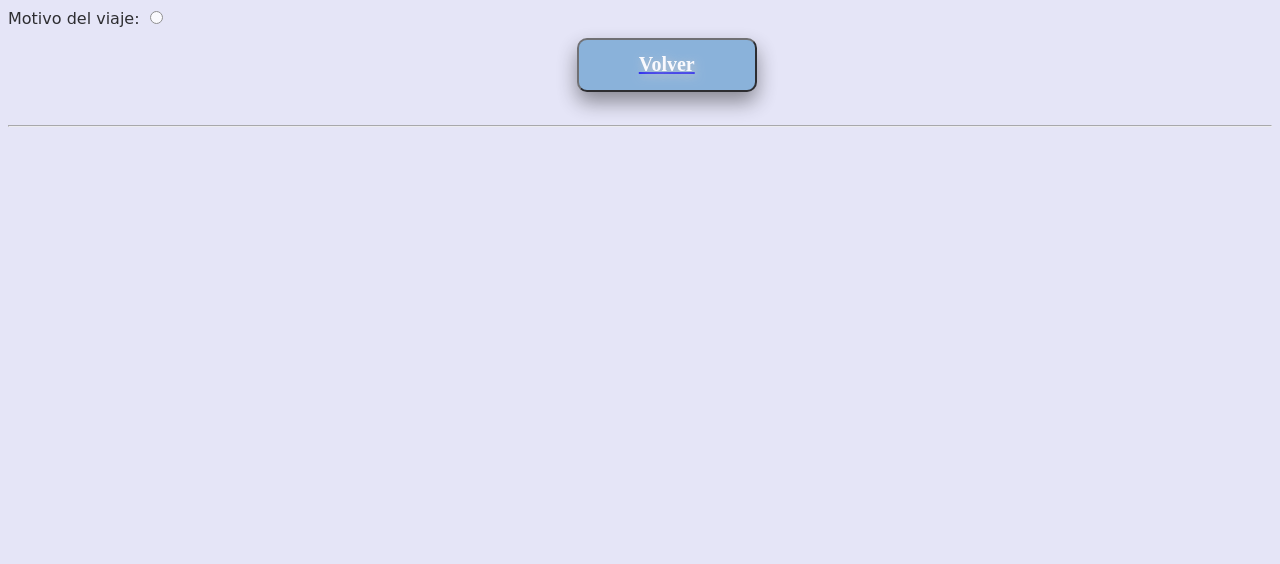
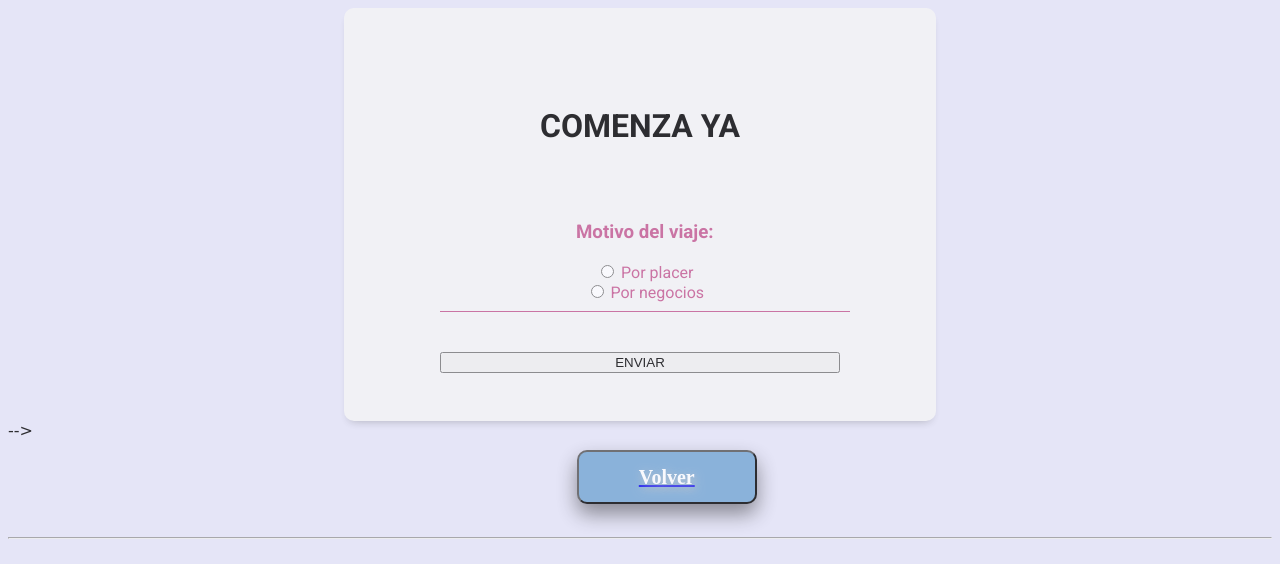
Before and after one commit to UCC-LabCompu2-Historico/proyecto2022-alessandroni-soriaA, a plain HTML site: page test.html in a window 1280 px wide. Shown: the top 564 px of the page. Drawn offline with Linux system fonts and the light colour scheme; a web font is replaced by a local one.

Commit message:
arreglado test

```diff
--- a/test.html
+++ b/test.html
@@ -9,56 +9,35 @@
     <script type="text/javascript" src="/js/test.js"></script>
 </head>
 <body>
-    <form action="/resultadoTest.html" method="get">
-        <label for="motivo"> Motivo del viaje:</label>
-        <input type="radio" id="motivo" name="placer"
-    </form>
-        <!-- <form class="form">
+    <!--<label for="motivo"> Motivo del viaje:
+        <input type="radio" id="motivo" name="Motivo" value="placer" > Por placer
+        <br>
+        <input type="radio" id="motivo" name="Motivo" value="negocios"> Por negocios
+        <br>
+        </label>
+        <label for="personas"> Va a viajar solo, con amigos o con familia o pareja</label>
+        <input type="radio" id="personas" name="amigos" value="amigos"> Con amigos
+        <br>
+        <input type="radio" id="personas" name="familia" value="familia"> Con familia o pareja
+        <br>
+        <input type="radio" id="personas" name="solo" value="solo"> Solo
+    </form> -->
+    <form class="form" action="/resultadoTest.html" method="get">
         <h2 class="form_title">COMENZA YA</h2>
         <div class="form_container">
             <div class="form_group">
-                        <label>
-                            <label for="Motivo_del_viaje:" class="form_label">  Motivo: </label>
-                            <input type="radio" id="Motivo_del_viaje" name="motivo" value="POR PLACER" class="form_input" placeholder=" "> POR PLACER
+                <h3>Motivo del viaje: </h3>
+                <label for="Placer">
+                    <input type="radio" id="Placer" name="Motivo" value="placer" > Por placer
                     <br>
-                            <input type="radio" id="Motivo_del_viaje" name="motivo" value="POR NEGOCIOS" class="form_input" placeholder=" "> POR NEGOCIOS
+                </label>
+                <label for="Negocios">
+                    <input type="radio" id="Negocios" name="Motivo" value="negocios"> Por negocios
                     <br>
-                            <input type="radio" id="Motivo_del_viaje" name="motivo" value="VOLUNTARIADO" class="form_input" placeholder=" "> VOLUNTARIADO
-                            <br>
-                            <span class="form_line"></span>
-                        </label>
-                        <label>
-                            <input type="radio" id="Cantidad_dias" name="dias" value="MENOS DE 5 (CINCO) DÍAS" class="form_input" placeholder=" "> MENOS DE 5 (CINCO) DÍAS
-                            <br>
-                            <input type="radio" id="Cantidad_dias" name="dias" value="ENTRE 5 (CINCO) Y 10 (DIEZ) DÍAS" class="form_input" placeholder=" "> ENTRE 5 (CINCO) Y 10 (DIEZ) DÍAS
-                            <br>
-                            <input type="radio" id="Cantidad_dias" name="dias" value="MÁS DE 10 (DIEZ) DÍAS" class="form_input" placeholder=" "> MÁS DE 10 (DIEZ) DÍAS
-                            <br>
-                            <label for="Motivo_del_viaje:" class="form_label">  Motivo: </label>
-                            <br>
-                            <span class="form_line"></span>
-                        </label>
-                        <label>
-                            <input type="radio" id="Motivo_del_viaje" name="motivo" value="POR PLACER" class="form_input" placeholder=" "> POR PLACER
-                            <br>
-                            <input type="radio" id="Motivo_del_viaje:" name="motivo" value="POR NEGOCIOS" class="form_input" placeholder=" "> POR NEGOCIOS
-                            <br>
-                            <input type="radio" id="Motivo_del_viaje: del viaje:" name="motivo" value="VOLUNTARIADO" class="form_input" placeholder=" "> VOLUNTARIADO
-                            <br>
-                            <label for="Motivo_del_viaje:" class="form_label">  Motivo: </label>
-                            <br>
-                            <span class="form_line"></span>
                 </label>
             </div>
-
-
-
-
             <input type="submit" class="form_submit" value="ENVIAR" >
-
         </div>
-
-
     </form> -->
     <div>
         <button title="Volver" class="volver">
```
Lines whose indentation alone changed are shown as unchanged.
